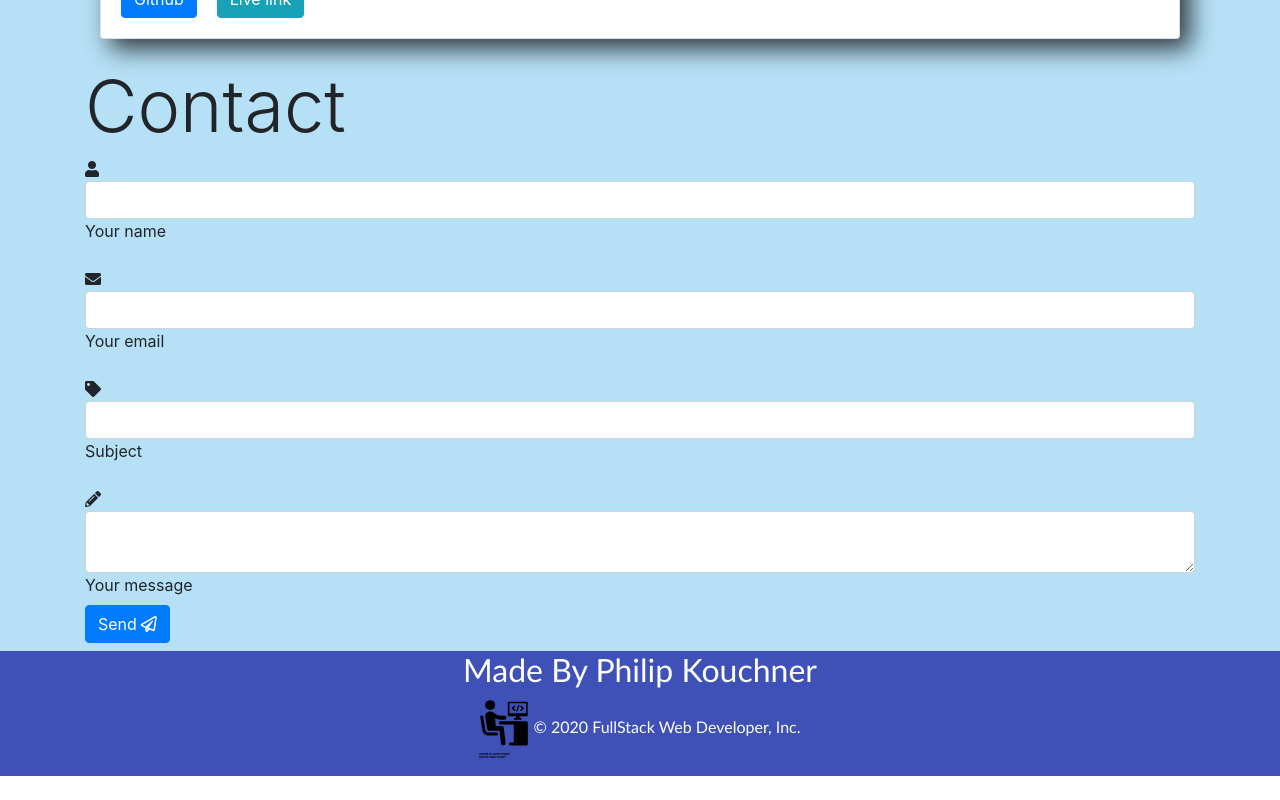
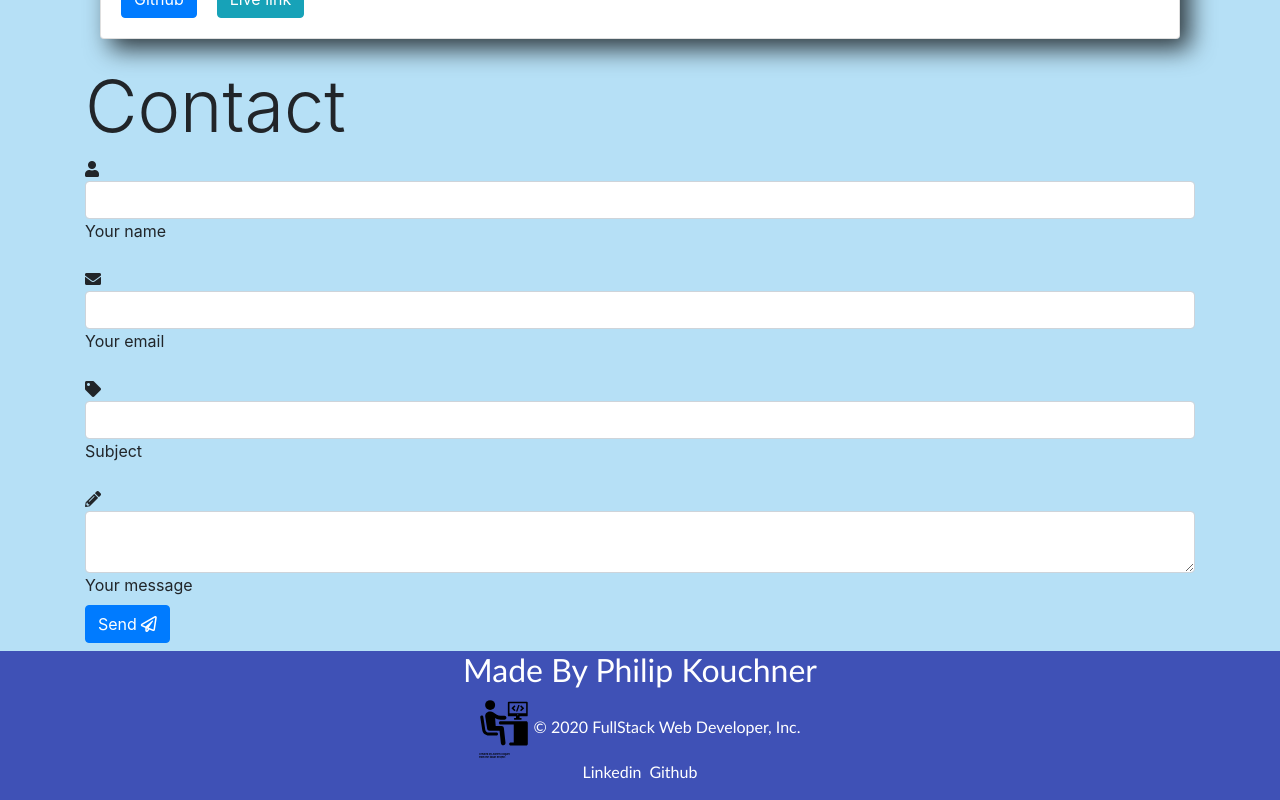
Before and after one commit to PhilipK-webdev/ProjectPortfolio, a React (Create React App) app in the folder client/: page / in a window 1280 px wide. Shown: the part 3711-4511 px from the top of the page. Before the commit the page ends 4487 px from the top, so only its background shows below. Built offline with nearby package versions, Linux system fonts and the light colour scheme; a web font is replaced by a local one.

Commit message:
add social media account & readme

```diff
--- a/client/src/components/Footer/Footer.js
+++ b/client/src/components/Footer/Footer.js
@@ -5,7 +5,10 @@ const Footer = () => {
     return (
         <footer className="d-flex flex-column footer">
             <h2 > Made By Philip Kouchner</h2 >
-            <p><img src={developer} style={{ width: "50px" }} alt="developer" /> &copy; 2020 FullStack Web Developer, Inc.</p>
+            <p><img src={developer} style={{ width: "50px" }} alt="developer" /> &copy; 2020 FullStack Web Developer, Inc.<br />
+                <a href="https://www.linkedin.com/in/philip-kouchner-886264100/" className="text-white mr-2">Linkedin</a><a href="https://github.com/PhilipK-webdev" className="text-white">Github</a>
+            </p>
+
         </footer >
     )
 }
```
Also changed, not shown: 1 other file (tests, documents, lock files or other folders).
